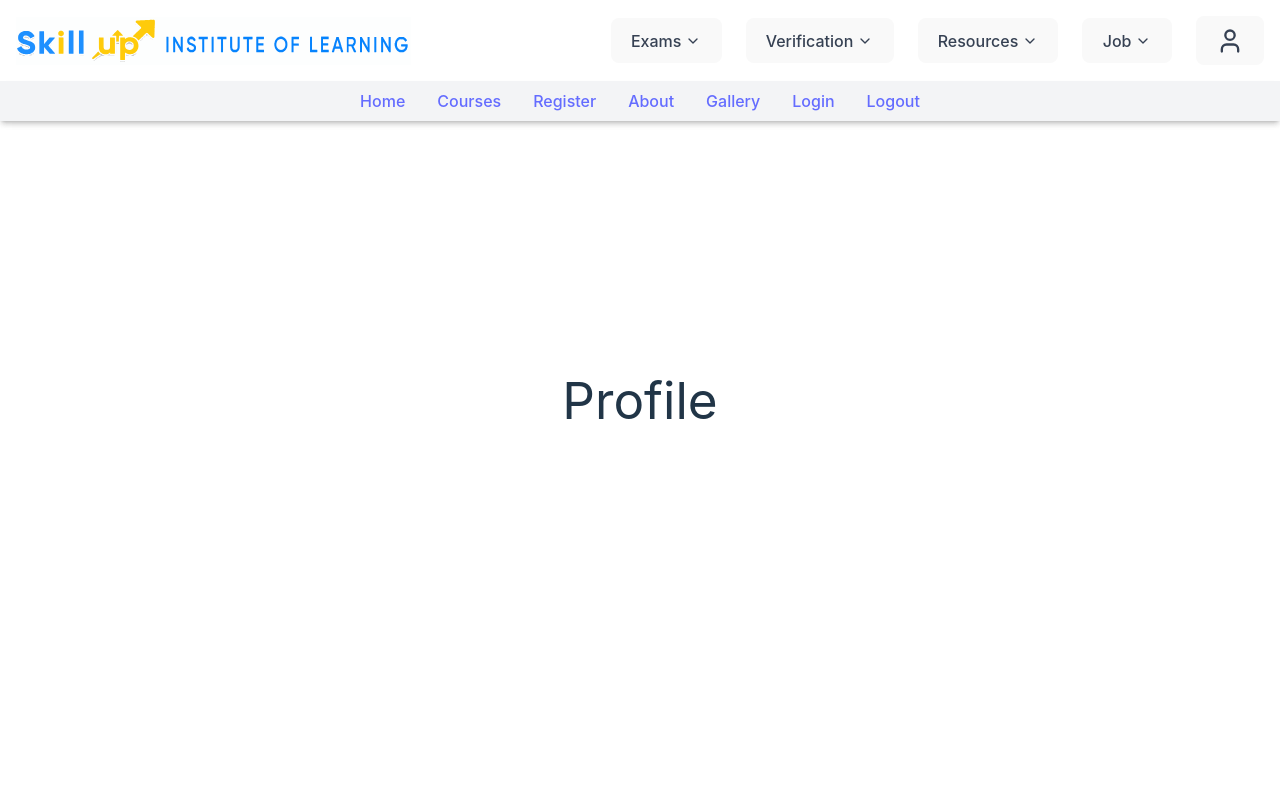
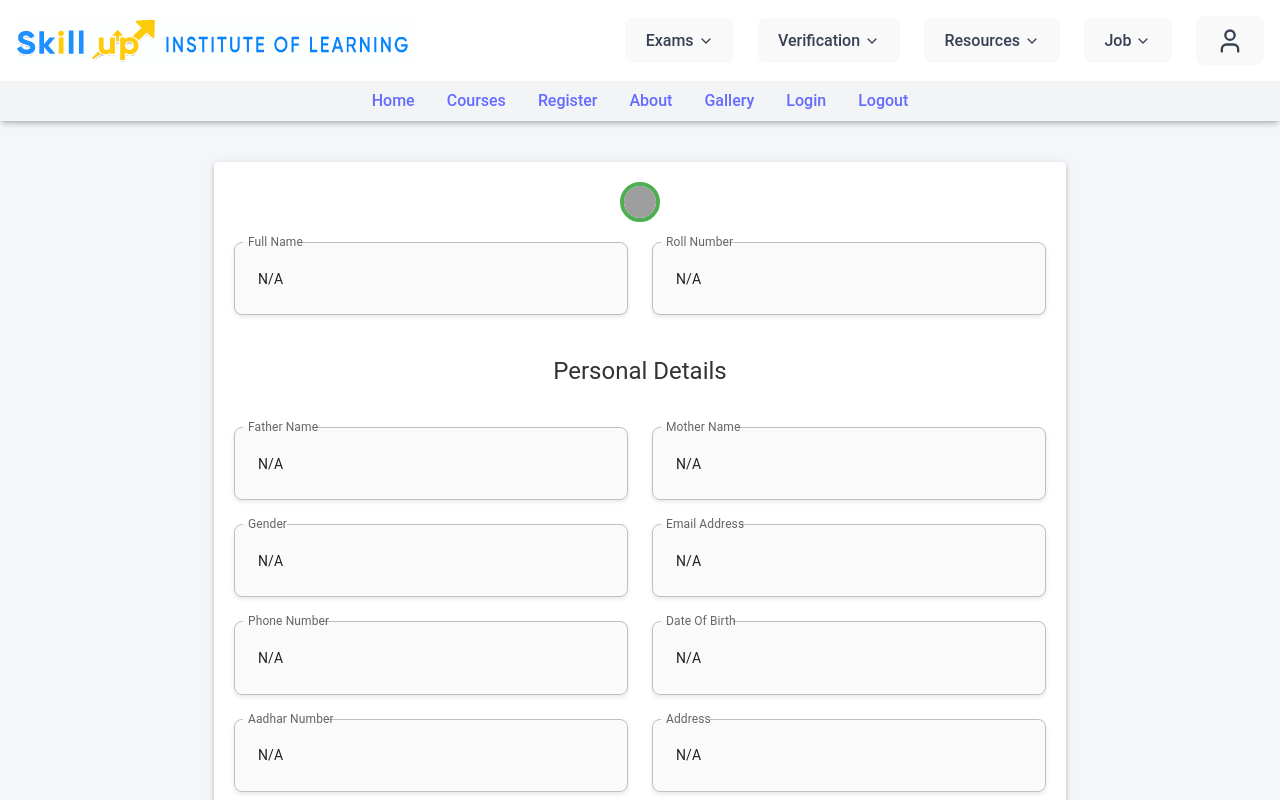
Before and after one commit to Mahi-singh03/Skillup-FrontEnd, a React (Vite) app: page /Profile in a window 1280 px wide. Shown: the top 800 px of the page. Built offline with nearby package versions, Linux system fonts and the light colour scheme; grey boxes are pictures that could not be loaded.

Commit message:
Profile Added

```diff
--- a/package.json
+++ b/package.json
@@ -10,6 +10,9 @@
     "preview": "vite preview"
   },
   "dependencies": {
+    "@emotion/react": "^11.14.0",
+    "@emotion/styled": "^11.14.0",
+    "@mui/material": "^6.4.4",
     "@shadcn/ui": "^0.0.4",
     "@tailwindcss/vite": "^4.0.6",
     "antd": "^5.24.0",
--- a/src/components/Profile.jsx
+++ b/src/components/Profile.jsx
@@ -1,8 +1,89 @@
+import React, { useState, useEffect } from 'react';
+import { Container, Grid, Paper, Typography, Avatar, TextField } from '@mui/material';
+import './Styles/Profile.css';
+
 const Profile = () => {
+    const [studentData, setStudentData] = useState({});
+    const [profilePic, setProfilePic] = useState(localStorage.getItem('profilePic') || '/placeholder-profile.png');
+
+    useEffect(() => {
+        try {
+            const storedUser = localStorage.getItem('user');
+            if (storedUser) {
+                const parsedUser = JSON.parse(storedUser);
+                if (parsedUser.student) {
+                    setStudentData(parsedUser.student);
+                }
+            }
+        } catch (error) {
+            console.error('Error loading student data:', error);
+        }
+    }, []);
+
     return (
-        <div>
-            <h1>Profile</h1>
-        </div>
-    )
-}
+        <Container maxWidth="md">
+            <Paper elevation={3} className="profile-container">
+                <div className="profile-header">
+                    <Avatar src={profilePic} alt="Profile" className="profile-avatar" />
+                </div>
+
+                {/* Roll Number & Full Name */}
+                <Grid container spacing={3} alignItems="center">
+                    <Grid item xs={12} md={6}>
+                        <TextField
+                            fullWidth
+                            label="Full Name"
+                            variant="outlined"
+                            value={studentData.fullName || 'N/A'}
+                            InputProps={{ readOnly: true }}
+                        />
+                    </Grid>
+                    <Grid item xs={12} md={6}>
+                        <TextField
+                            fullWidth
+                            label="Roll Number"
+                            variant="outlined"
+                            value={studentData.rollNo|| 'N/A'}
+                            className="highlighted-field"
+                            InputProps={{ readOnly: true }}
+                        />
+                    </Grid>
+                </Grid>
+
+                {/* Personal Details Section */}
+                <Typography variant="h5" className="section-title">Personal Details</Typography>
+                <Grid container spacing={3}>
+                    {['fatherName', 'motherName', 'gender', 'emailAddress', 'phoneNumber', 'dateOfBirth', 'aadharNumber', 'address', 'qualification'].map((key) => (
+                        <Grid item xs={12} md={6} key={key}>
+                            <TextField
+                                fullWidth
+                                label={key.replace(/([A-Z])/g, ' $1').replace(/^./, str => str.toUpperCase())}
+                                variant="outlined"
+                                value={studentData[key] || 'N/A'}
+                                InputProps={{ readOnly: true }}
+                            />
+                        </Grid>
+                    ))}
+                </Grid>
+
+                {/* Course Details Section */}
+                <Typography variant="h5" className="section-title">Course Details</Typography>
+                <Grid container spacing={3}>
+                    {['selectedCourse', 'courseDuration'].map((key) => (
+                        <Grid item xs={12} md={6} key={key}>
+                            <TextField
+                                fullWidth
+                                label={key.replace(/([A-Z])/g, ' $1').replace(/^./, str => str.toUpperCase())}
+                                variant="outlined"
+                                value={studentData[key] || 'N/A'}
+                                InputProps={{ readOnly: true }}
+                            />
+                        </Grid>
+                    ))}
+                </Grid>
+            </Paper>
+        </Container>
+    );
+};
+
 export default Profile;
--- a/src/components/Register.jsx
+++ b/src/components/Register.jsx
@@ -1,5 +1,5 @@
 import React, { useState, useEffect } from 'react';
-import { Button, DatePicker, Form, Input, Select, message } from 'antd';
+import { Button, DatePicker, Form, Input, Select, Radio, message } from 'antd';
 import { useNavigate } from 'react-router-dom';
 import './Styles/StudentRegistrationForm.css';
 
@@ -54,6 +54,14 @@ const StudentRegistrationForm = () => {
           <Input />
         </Form.Item>
 
+        <Form.Item label="Gender" name="gender" rules={[{ required: true, message: 'Gender selection is required' }]}>
+          <Radio.Group>
+            <Radio value="Male">Male</Radio>
+            <Radio value="Female">Female</Radio>
+            <Radio value="Other">Other</Radio>
+          </Radio.Group>
+        </Form.Item>
+
         <Form.Item label="Email" name="emailAddress" rules={[{ required: true, type: 'email', message: 'Enter a valid email' }]}>
           <Input />
         </Form.Item>
@@ -72,7 +80,7 @@ const StudentRegistrationForm = () => {
 
         <Form.Item label="Course" name="selectedCourse" rules={[{ required: true, message: 'Course selection is required' }]}>
           <Select>
-            {['HTML, CSS, JS', 'React', 'MERN FullStack', 'Autocad', 'CorelDRAW', 'Tally', 'Premier Pro', 'Wordpress', 'Computer Course', 'MS Office', 'PTE'].map((course) => (
+            {['HTML, CSS, JS', 'React', 'MERN FullStack', 'Autocad', 'CorelDRAW', 'Tally', 'Premier Pro', 'WordPress', 'Computer Course', 'MS Office', 'PTE'].map((course) => (
               <Option key={course} value={course}>{course}</Option>
             ))}
           </Select>
--- /dev/null
+++ b/src/components/Styles/Profile.css
@@ -0,0 +1,94 @@
+/* Global Styles */
+body {
+    font-family: 'Roboto', sans-serif;
+    background-color: #f4f6f9;
+    margin: 0;
+    padding: 0;
+}
+
+/* Profile Container */
+.profile-container {
+    padding: 20px;
+    background-color: #ffffff;
+    border-radius: 20px;
+    box-shadow: 0 4px 6px rgba(0, 0, 0, 0.1);
+    margin-top: 130px;
+    min-width: 100%;
+}
+
+/* Profile Header */
+.profile-header {
+    display: flex;
+    justify-content: center;
+    margin-bottom: 20px;
+}
+
+/* Profile Avatar */
+.profile-avatar {
+    width: 120px;
+    height: 120px;
+    border-radius: 50%;
+    border: 4px solid #4caf50;
+    object-fit: cover;
+}
+
+/* Section Titles */
+.section-title {
+    margin: 20px 0 10px;
+    font-size: 1.25rem;
+    font-weight: bold;
+    color: #333333;
+    padding: 40px;
+}
+
+/* TextField Styling */
+.MuiTextField-root {
+    background-color: #fafafa;
+    border-radius: 8px;
+    box-shadow: 0 2px 4px rgba(0, 0, 0, 0.1);
+    padding: 5px;
+}
+
+.MuiTextField-root .MuiOutlinedInput-root {
+    border-radius: 8px;
+    background-color: #fafafa;
+    font-size: 14px;
+    padding: 10px;
+}
+
+.MuiInputBase-root {
+    font-size: 16px;
+}
+
+/* Focus State for Input Fields */
+.MuiOutlinedInput-root.Mui-focused {
+    border-color: #4caf50;
+}
+
+/* Highlighted Field */
+.highlighted-field .MuiOutlinedInput-root {
+    border-color: #ff9800;
+}
+
+/* Grid System for Layout */
+.MuiGrid-item {
+    display: flex;
+    justify-content: center;
+    align-items: center;
+}
+
+/* Responsive Design */
+@media (max-width: 768px) {
+    .profile-avatar {
+        width: 100px;
+        height: 100px;
+    }
+
+    .profile-container {
+        padding: 15px;
+    }
+
+    .section-title {
+        font-size: 1.125rem;
+    }
+}
```
Also changed, not shown: 1 other file (tests, documents, lock files or other folders).
